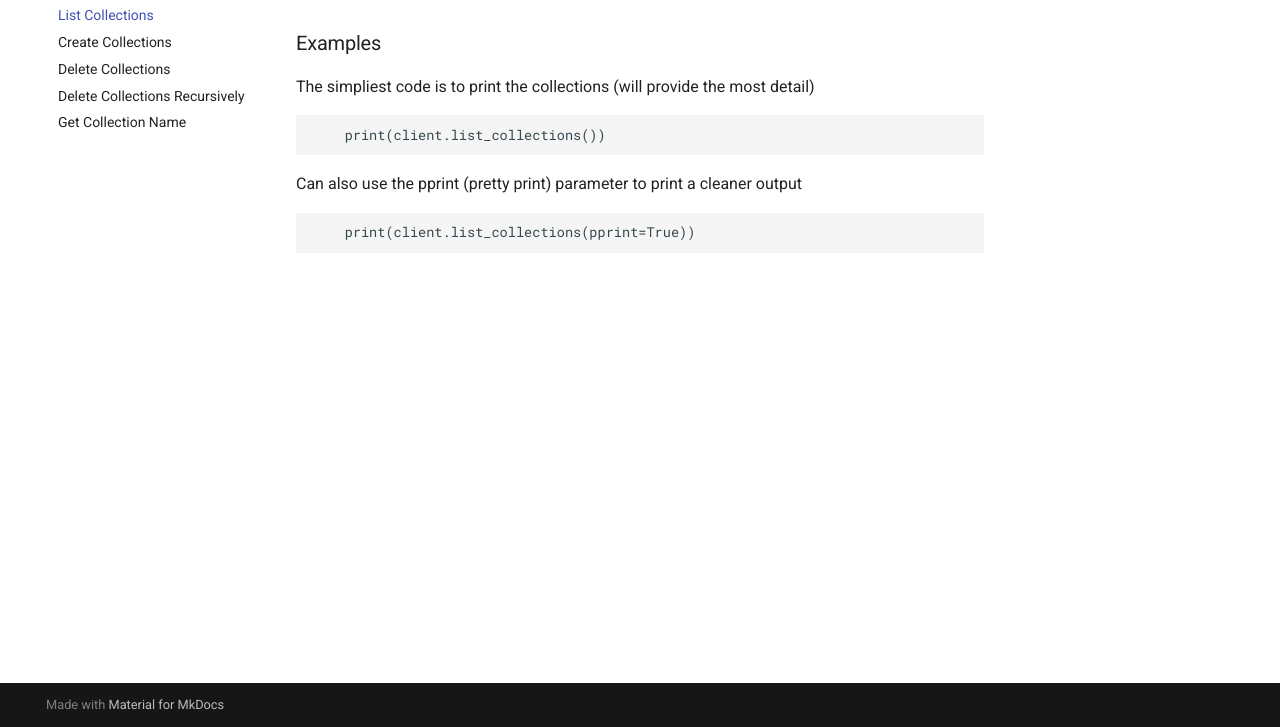
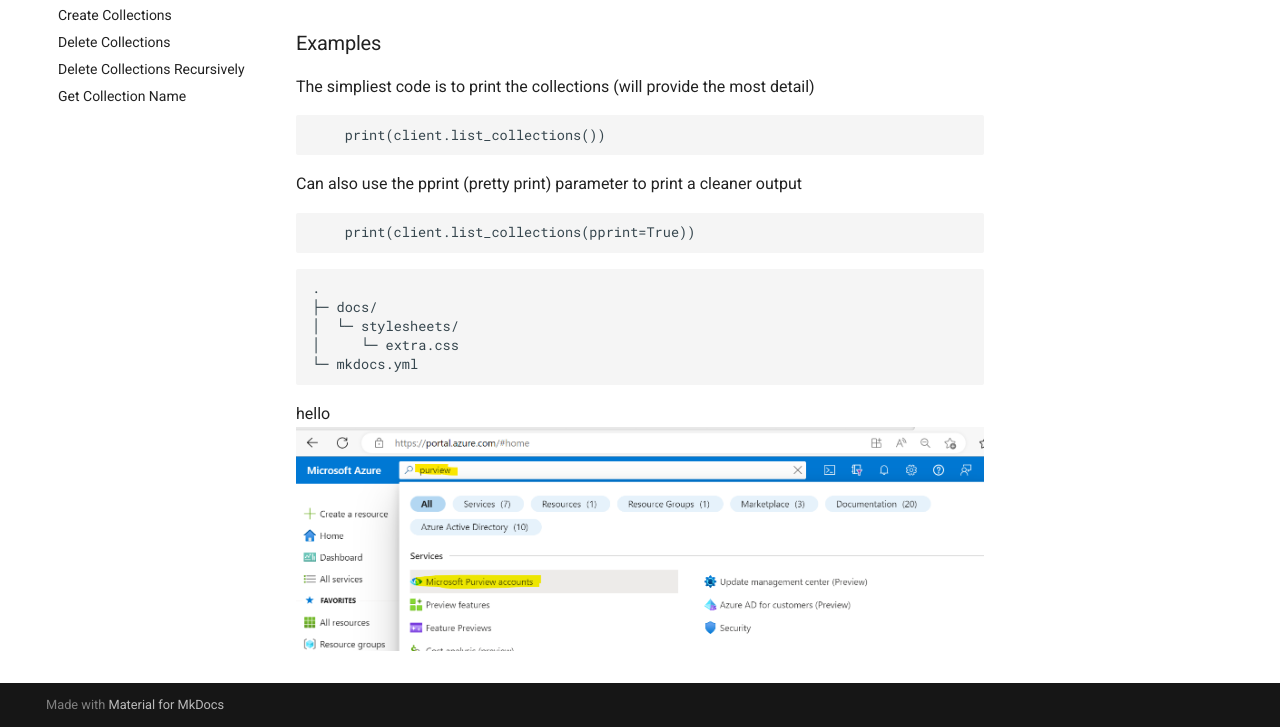
Before and after one commit to Ludwinic1/purviewautomation, an MkDocs documentation site: the page built from docs/tutorial/list-collections.md, in a window 1280 px wide and 1057 px high, cut to the strip 330-1057 px from the top of the window. Built offline with MkDocs 1.6.1 and Material for MkDocs 9.7.7, drawn with Linux system fonts in a browser that asks for light colours; comment, search, counter and statistics services are not loaded.

Commit message:
updating md files

````diff
--- a/docs/tutorial/list-collections.md
+++ b/docs/tutorial/list-collections.md
@@ -14,3 +14,14 @@
 ```Python
     print(client.list_collections(pprint=True))
 ```
+
+``` sh
+.
+├─ docs/
+│  └─ stylesheets/
+│     └─ extra.css
+└─ mkdocs.yml
+```
+
+hello
+![Nav tabs enabled](../img/create-purview/image01.png)
--- a/mkdocs.yml
+++ b/mkdocs.yml
@@ -9,7 +9,6 @@
   - Why This Library: why-this-library.md
   - How to Create a Purview Resource: tutorial/create-purview.md
   - Tutorial  - User Guide:
-    - Test: tutorial/test.md
     - Step by Step Walkthrough: tutorial/step-by-step-walkthrough.md
     - Authenticate: tutorial/authenticate.md
     - List Collections: tutorial/list-collections.md
@@ -21,3 +20,5 @@
 plugins:
   - search
   - mkdocstrings
+
+repo_url: https://github.com/Ludwinic1/purviewautomation
````
Also changed, not shown: docs/index.md (+2 -0 lines), docs/tutorial/authenticate.md (+9 -0 lines), docs/tutorial/create-purview.md (+1 -1 lines), docs/why-this-library.md (+1 -0 lines), docs/tutorial/image01.png (added), docs/tutorial/img2/image01.png (added).
